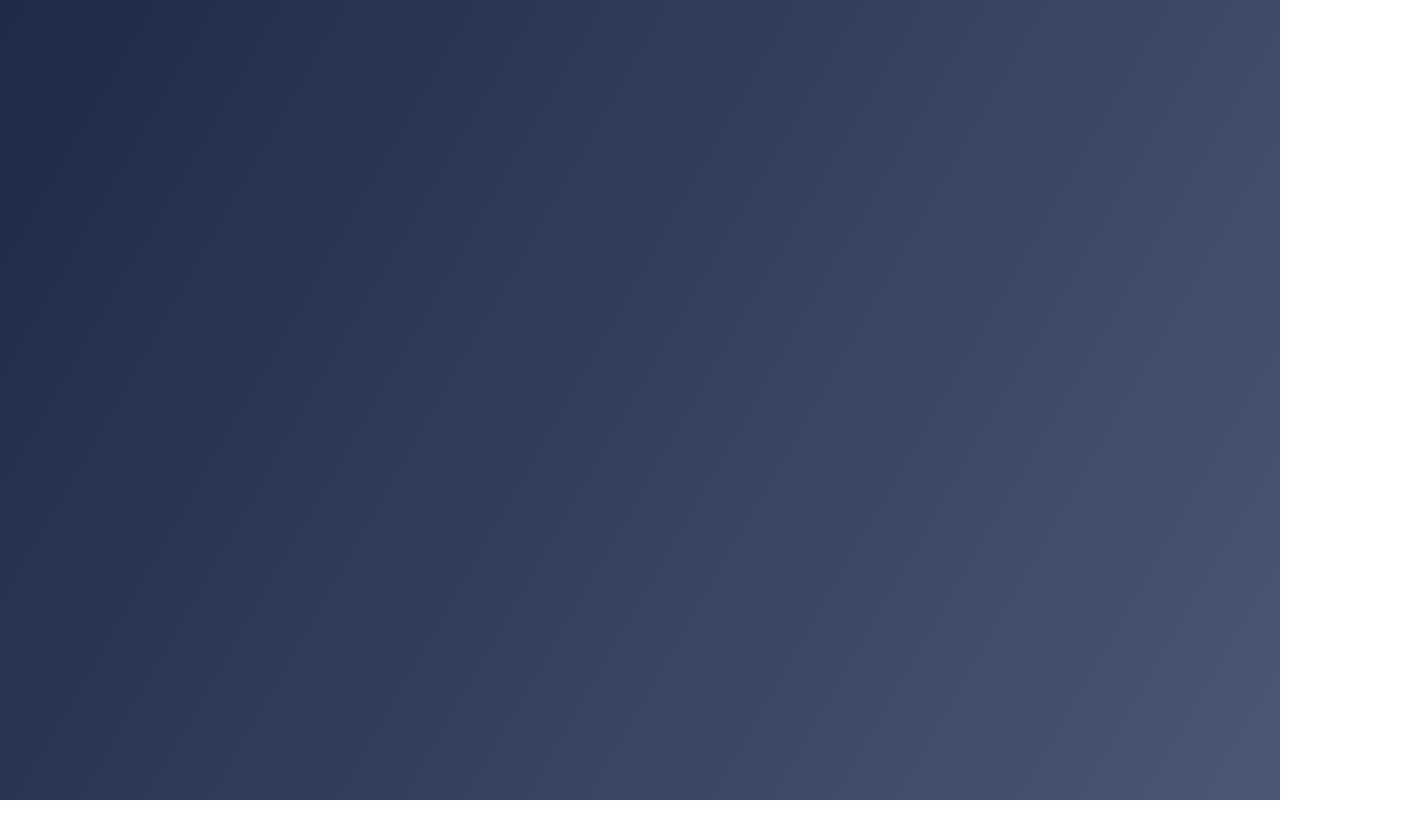
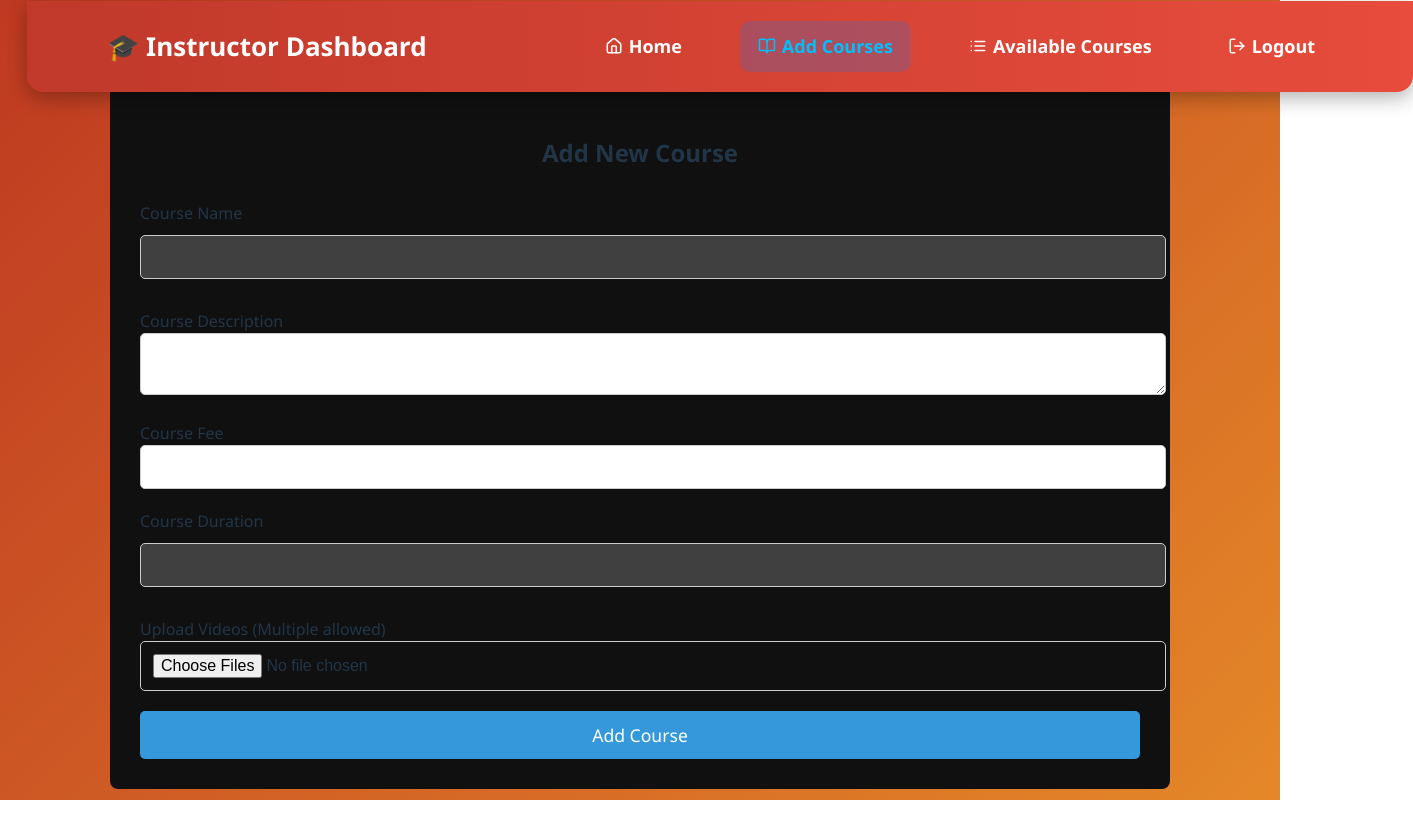
Before and after one commit to SandeshJadhav7320/Learning-Managment-System, a React (Vite) app in the folder frontend/: page /instructor-dashboard/addcourses in a window 1280 px wide. Before the commit this address led to /login. Shown: the top 838 px of the page, 1413 px wide, since content can reach past the window. Before the commit the page ends 800 px from the top, so only its background shows below. Built offline with nearby package versions, Linux system fonts and the light colour scheme.

Commit message:
Search box will be added

```diff
--- a/frontend/src/Dashboard/Availabel_Courses.css
+++ b/frontend/src/Dashboard/Availabel_Courses.css
@@ -1,178 +1,168 @@
-/* Base style for the courses page */
-.courses-page {
-  padding: 20px;
-  min-height: 100vh; /* Full height of the viewport */
-  overflow-y: auto; /* Enable vertical scrolling */
-  -ms-overflow-style: none; /* Hide scrollbar for IE and Edge */
-  scrollbar-width: none; /* Hide scrollbar for Firefox */
+body {
+  margin: 0;
+  font-family: 'Segoe UI', Tahoma, Geneva, Verdana, sans-serif;
+  background: linear-gradient(135deg, #1a2a6c, #b21f1f, #fdbb2d);
+  background-size: 400% 400%;
+  animation: gradientShift 15s ease infinite;
 }
 
-.courses-page::-webkit-scrollbar {
-  display: none; /* Hide scrollbar for Chrome, Safari, and Edge */
+@keyframes gradientShift {
+  0% {background-position: 0% 50%;}
+  50% {background-position: 100% 50%;}
+  100% {background-position: 0% 50%;}
 }
 
-/* Title of the courses page */
-.courses-title {
+.courses-page {
+  max-width: 1200px;
+  margin: 0 auto;
+  padding: 40px 20px;
+  color: #fff;
   text-align: center;
-  font-size: 2rem;
-  margin-bottom: 30px;
 }
 
-/* Container to hold all the course cards */
+.courses-title {
+  font-size: 36px;
+  margin-bottom: 30px;
+  font-weight: bold;
+  letter-spacing: 1px;
+}
+
+.search-input {
+  width: 300px;
+  padding: 12px;
+  font-size: 16px;
+  border-radius: 12px;
+  border: none;
+  outline: none;
+  margin-bottom: 30px;
+  background-color: rgba(255, 255, 255, 0.15);
+  color: white;
+  transition: 0.3s;
+}
+
+.search-input::placeholder {
+  color: #ddd;
+}
+
+.search-input:focus {
+  background-color: rgba(255, 255, 255, 0.25);
+}
+
 .courses-container {
   display: flex;
+  justify-content: center;
   flex-wrap: wrap;
-  gap: 20px; /* Space between cards */
-  justify-content: center;
+  gap: 30px;
 }
 
-/* Styling each individual course card */
 .course-card {
-  background-color: #0d0d0d;
-  border: 1px solid #ddd;
-  border-radius: 10px;
-  padding: 30px;
-  width: calc(50% - 20px); /* 2 cards per row instead of 3 */
-  text-align: center;
-  box-shadow: 0 4px 8px rgba(0, 0, 0, 0.15);
+  background: rgba(0, 0, 0, 0.6);
+  border: 1px solid rgba(255, 255, 255, 0.2);
+  border-radius: 16px;
+  padding: 20px;
+  width: 220px;
+  box-shadow: 0 8px 32px rgba(0, 0, 0, 0.25);
+  backdrop-filter: blur(10px);
+  color: white;
   transition: transform 0.3s ease, box-shadow 0.3s ease;
-  margin-bottom: 20px;
-  font-size: 18px; /* Optional: increase font size inside card */
+  animation: fadeIn 0.8s ease-in;
+}
+
+@keyframes fadeIn {
+  from { opacity: 0; transform: translateY(10px); }
+  to { opacity: 1; transform: translateY(0); }
 }
 
 .course-card:hover {
-  transform: translateY(-5px);
-  box-shadow: 0 8px 16px rgba(0, 0, 0, 0.2);
+  transform: translateY(-8px);
+  box-shadow: 0 12px 36px rgba(0, 0, 0, 0.4);
 }
 
+.course-card h2 {
+  font-size: 22px;
+  margin: 10px 0;
+  text-transform: capitalize;
+}
 
-/* Popup overlay covering the entire page */
+.course-card p {
+  font-size: 14px;
+  margin: 6px 0;
+}
+
+.course-image {
+  width: 100%;
+  height: 130px;
+  object-fit: cover;
+  border-radius: 10px;
+  margin-bottom: 10px;
+}
+
+.enroll-btn {
+  margin-top: 12px;
+  background: #00aaff;
+  border: none;
+  padding: 10px 16px;
+  color: white;
+  border-radius: 8px;
+  font-size: 14px;
+  cursor: pointer;
+  transition: background 0.3s;
+}
+
+.enroll-btn:hover {
+  background: #0077cc;
+}
+
+.enroll-btn:disabled {
+  background: #555;
+  cursor: not-allowed;
+  opacity: 0.7;
+}
+
 .popup-overlay {
   position: fixed;
   top: 0;
   left: 0;
   width: 100%;
   height: 100%;
-  background-color: rgba(0, 0, 0, 0.5); /* Semi-transparent background */
+  background: rgba(0, 0, 0, 0.65);
   display: flex;
   justify-content: center;
-  align-items: flex-start; /* Align content to the top */
-  z-index: 1000; /* Ensure it appears above everything else */
-  padding-top: 20px; /* Add space from the top */
+  align-items: center;
+  z-index: 999;
 }
 
-/* Popup content styling */
 .popup-content {
-  background-color: #221f1f;
-  padding: 20px;
-  border-radius: 8px;
+  background: linear-gradient(to right, #1e3c72, #2a5298);
+  color: white;
+  padding: 25px 40px;
+  border-radius: 12px;
   text-align: center;
-  box-shadow: 0 4px 10px rgba(0, 0, 0, 0.3);
-  width: 90%;
-  max-width: 400px;
+  box-shadow: 0 0 30px rgba(255, 255, 255, 0.2);
 }
 
-/* Popup message text */
-.popup-content p {
-  font-size: 1rem;
-  margin-bottom: 20px;
-  color: #f6eded;
+.popup-close-btn {
+  margin-top: 15px;
+  padding: 8px 16px;
+  border: none;
+  background-color: #444;
+  color: white;
+  border-radius: 6px;
+  cursor: pointer;
 }
 
-/* Close button styling */
-.popup-close-btn {
-  padding: 10px 20px;
-  font-size: 1rem;
-  background-color: #15012f; /* Close button color */
-  color: rgb(237, 226, 226);
-  border: none;
-  border-radius: 5px;
-  cursor: pointer;
-  transition: background-color 0.3s;
-}
-
-/* Close button hover effect */
-.popup-close-btn:hover {
-  background-color: #5454d1;
-}
-
-
-
-
-/* Hover effect for course card */
-.course-card:hover {
-  transform: translateY(-10px);
-}
-
-/* Title of each course */
-.course-card h2 {
-  font-size: 1.5rem;
-  margin-bottom: 15px;
-}
-
-/* Description of the course */
-.course-card p {
-  font-size: 1rem;
-  margin-bottom: 10px;
-}
-
-/* Enroll button */
-.enroll-btn {
-  padding: 10px 20px;
-  font-size: 1rem;
-  background-color: #3498db;
-  color: white;
-  border: none;
-  border-radius: 5px;
-  cursor: pointer;
-  transition: background-color 0.3s;
-}
-
-/* Enroll button hover effect */
-.enroll-btn:hover {
-  background-color: #2980b9;
-}
-
-/* Responsive design for desktops (three cards per row) */
-@media (min-width: 1025px) {
-  .course-card {
-    width: calc(33.333% - 20px);
-  }
-}
-
-/* Responsive design for tablets (two cards per row) */
-@media (max-width: 1024px) {
-  .course-card {
-    width: calc(50% - 20px); /* Two cards per row */
-  }
-}
-
-/* Responsive design for small tablets and large phones */
-@media (max-width: 768px) {
-  .course-card {
-    width: calc(100% - 40px); /* Single card per row */
-    max-width: 400px; /* Keep a max-width */
-    margin: 0 auto; /* Center the card */
+/* Responsive Design */
+@media (max-width: 600px) {
+  .search-input {
+    width: 90%;
   }
 
   .courses-container {
-    gap: 10px; /* Reduce gap for smaller screens */
+    flex-direction: column;
+    align-items: center;
+  }
+
+  .course-card {
+    width: 90%;
   }
 }
-
-/* Responsive design for very small devices (narrow phones) */
-@media (max-width: 480px) {
-  .course-card {
-    padding: 15px;
-    width: calc(100% - 30px); /* Slightly smaller padding for very small screens */
-  }
-
-  .enroll-btn {
-    font-size: 0.9rem;
-    padding: 8px 15px; /* Smaller button for small screens */
-  }
-
-  .courses-title {
-    font-size: 1.5rem; /* Adjust title size */
-  }
-}
--- a/frontend/src/Dashboard/Availabel_Courses.jsx
+++ b/frontend/src/Dashboard/Availabel_Courses.jsx
@@ -1,12 +1,13 @@
 import React, { useState, useEffect } from "react";
-import "./Availabel_Courses.css"; // Import CSS for styling
+import "./Availabel_Courses.css";
 
 const Availabel_Courses = () => {
   const [courses, setCourses] = useState([]);
-  const [enrolledCourses, setEnrolledCourses] = useState(new Set()); // Store enrolled courses
+  const [enrolledCourses, setEnrolledCourses] = useState(new Set());
   const [loading, setLoading] = useState(true);
-  const [popupMessage, setPopupMessage] = useState(""); // Message for the pop-up
-  const [showPopup, setShowPopup] = useState(false); // Control the visibility of the pop-up
+  const [popupMessage, setPopupMessage] = useState("");
+  const [showPopup, setShowPopup] = useState(false);
+  const [searchTerm, setSearchTerm] = useState("");
 
   useEffect(() => {
     const fetchCourses = async () => {
@@ -22,18 +23,15 @@ const Availabel_Courses = () => {
       }
     };
 
-    Promise.all([fetchCourses(), ]).finally(() => setLoading(false));
+    Promise.all([fetchCourses()]).finally(() => setLoading(false));
   }, []);
 
   const handleEnroll = async (courseId) => {
-    const studentId = localStorage.getItem("studentid"); // Get student ID from localStorage
-
+    const studentId = localStorage.getItem("studentid");
     if (!studentId) {
       alert("Student ID is missing. Please log in again.");
       return;
     }
-
-    console.log("Enrolling student:", studentId, "in course:", courseId); // Debugging log
 
     const confirmEnrollment = window.confirm("Do you want to enroll in this course?");
     if (!confirmEnrollment) return;
@@ -41,21 +39,12 @@ const Availabel_Courses = () => {
     try {
       const response = await fetch("http://localhost:8080/enrollment", {
         method: "POST",
-        headers: {
-          "Content-Type": "application/json",
-        },
-        body: JSON.stringify({
-          studentId: Number(studentId), // Ensure it's sent as a number
-          courseId: courseId,
-        }),
+        headers: { "Content-Type": "application/json" },
+        body: JSON.stringify({ studentId: Number(studentId), courseId }),
       });
 
       const data = await response.json();
-      console.log("Enrollment response:", data); // Debugging log
-
       setPopupMessage(data.message);
-
-      // Update the enrolled courses list after successful enrollment
       setEnrolledCourses((prev) => new Set([...prev, courseId]));
     } catch (error) {
       console.error("Error during enrollment:", error);
@@ -67,8 +56,12 @@ const Availabel_Courses = () => {
 
   const closePopup = () => {
     setShowPopup(false);
-    setPopupMessage(""); // Clear the message when the pop-up is closed
+    setPopupMessage("");
   };
+
+  const filteredCourses = courses.filter(course =>
+    course.name.toLowerCase().includes(searchTerm.toLowerCase())
+  );
 
   if (loading) {
     return <p>Loading courses...</p>;
@@ -77,21 +70,29 @@ const Availabel_Courses = () => {
   return (
     <div className="courses-page">
       <h1 className="courses-title">Available Courses</h1>
+
+      <input
+        type="text"
+        placeholder="Search courses..."
+        value={searchTerm}
+        onChange={(e) => setSearchTerm(e.target.value)}
+        className="search-input"
+      />
+
       <div className="courses-container">
-        {courses.map((course) => (
+        {filteredCourses.map((course) => (
           <div key={course.id} className="course-card">
+            {course.imageUrl && (
+              <img src={course.imageUrl} alt={course.name} className="course-image" />
+            )}
             <h2>{course.name}</h2>
             <p>{course.description}</p>
-            <p>
-              <strong>Fee:</strong> ${course.fee}
-            </p>
-            <p>
-              <strong>Duration:</strong> {course.duration}
-            </p>
+            <p><strong>Fee:</strong> ${course.fee}</p>
+            <p><strong>Duration:</strong> {course.duration}</p>
             <button
               className="enroll-btn"
               onClick={() => handleEnroll(course.id)}
-              disabled={enrolledCourses.has(course.id)} // Disable if already enrolled
+              disabled={enrolledCourses.has(course.id)}
             >
               {enrolledCourses.has(course.id) ? "Enrolled" : "Enroll Now"}
             </button>
@@ -103,9 +104,7 @@ const Availabel_Courses = () => {
         <div className="popup-overlay">
           <div className="popup-content">
             <p>{popupMessage}</p>
-            <button className="popup-close-btn" onClick={closePopup}>
-              Close
-            </button>
+            <button className="popup-close-btn" onClick={closePopup}>Close</button>
           </div>
         </div>
       )}
--- /dev/null
+++ b/frontend/src/Dashboard/Instructor_Sidebar.css
@@ -0,0 +1,52 @@
+.instructor-navbar {
+    width: 100%;
+    display: flex;
+    justify-content: space-between;
+    align-items: center;
+    background: linear-gradient(to right, #c0392b, #e74c3c);
+    padding: 20px 80px; /* Increased padding */
+    border-bottom-left-radius: 16px;
+    border-bottom-right-radius: 16px;
+    box-shadow: 0 6px 20px rgba(0, 0, 0, 0.3);
+    color: #fff;
+    position: sticky;
+    top: 0;
+    z-index: 1000;
+  }
+
+  .navbar-logo {
+    font-size: 26px; /* Bigger logo text */
+    font-weight: bold;
+    color: #fff;
+    display: flex;
+    align-items: center;
+    gap: 10px;
+  }
+
+  .navbar-links {
+    display: flex;
+    gap: 40px; /* More spacing between links */
+    list-style: none;
+    margin: 0;
+    padding: 0;
+  }
+
+  .navbar-links li a {
+    display: flex;
+    align-items: center;
+    text-decoration: none;
+    color: #fff;
+    font-weight: 600;
+    font-size: 18px; /* Bigger text */
+    padding: 12px 18px; /* Increased padding */
+    border-radius: 10px;
+    transition: background-color 0.2s ease;
+  }
+
+  .navbar-links li a:hover {
+    background-color: rgba(255, 255, 255, 0.2);
+  }
+
+  .active-link {
+    background-color: rgba(0, 0, 0, 0.3);
+  }
--- a/frontend/src/Dashboard/Instructor_Sidebar.jsx
+++ b/frontend/src/Dashboard/Instructor_Sidebar.jsx
@@ -1,46 +1,41 @@
 import React from 'react';
 import { NavLink } from 'react-router-dom';
-import './Sidebar.css';
+import './Instructor_Sidebar.css';
+import { Home, BookOpen, List, LogOut } from 'lucide-react';
 
 const Instructor_Sidebar = () => {
   return (
-    <div className="sidebar">
-      <h2>Instructor Dashboard</h2>
-      <ul>
+    <nav className="instructor-navbar">
+      <div className="navbar-logo">
+        🎓 Instructor Dashboard
+      </div>
+      <ul className="navbar-links">
         <li>
-          <NavLink
-            to="/instructor-dashboard/instructorhome"
-            className={({ isActive }) => (isActive ? 'active-link' : '')}
-          >
+          <NavLink to="/instructor-dashboard/instructorhome" className={({ isActive }) => (isActive ? 'active-link' : '')}>
+            <Home size={18} style={{ marginRight: '6px' }} />
             Home
           </NavLink>
         </li>
         <li>
-          <NavLink
-            to="/instructor-dashboard/addcourses"
-            className={({ isActive }) => (isActive ? 'active-link' : '')}
-          >
+          <NavLink to="/instructor-dashboard/addcourses" className={({ isActive }) => (isActive ? 'active-link' : '')}>
+            <BookOpen size={18} style={{ marginRight: '6px' }} />
             Add Courses
           </NavLink>
         </li>
         <li>
-          <NavLink
-            to="/instructor-dashboard/instructorcourses"
-            className={({ isActive }) => (isActive ? 'active-link' : '')}
-          >
+          <NavLink to="/instructor-dashboard/instructorcourses" className={({ isActive }) => (isActive ? 'active-link' : '')}>
+            <List size={18} style={{ marginRight: '6px' }} />
             Available Courses
           </NavLink>
         </li>
         <li>
-          <NavLink
-            to="/instructor-dashboard/logout"
-            className={({ isActive }) => (isActive ? 'active-link' : '')}
-          >
+          <NavLink to="/instructor-dashboard/logout" className={({ isActive }) => (isActive ? 'active-link' : '')}>
+            <LogOut size={18} style={{ marginRight: '6px' }} />
             Logout
           </NavLink>
         </li>
       </ul>
-    </div>
+    </nav>
   );
 };
 
--- a/frontend/src/Dashboard/Student_Enrolled_Courses.jsx
+++ b/frontend/src/Dashboard/Student_Enrolled_Courses.jsx
@@ -1,9 +1,9 @@
-// src/pages/Courses.jsx
 import React, { useState, useEffect } from "react";
 import { useNavigate } from "react-router-dom";
 
 const Courses = () => {
   const [enrolledCourses, setEnrolledCourses] = useState([]);
+  const [searchTerm, setSearchTerm] = useState("");
   const studentId = localStorage.getItem("studentid");
   const navigate = useNavigate();
 
@@ -29,16 +29,29 @@ const Courses = () => {
 
   const handleGoToCourse = (course) => {
     navigate(`/course/${course.id}`, {
-      state: { videoUrls: course.videoUrls } // Send all videos of the course
+      state: { videoUrls: course.videoUrls }
     });
   };
+
+  const filteredEnrolledCourses = enrolledCourses.filter(course =>
+    course.name.toLowerCase().includes(searchTerm.toLowerCase())
+  );
 
   return (
     <div className="courses-page">
       <h1 className="courses-title">My Enrolled Courses</h1>
+
+      <input
+        type="text"
+        placeholder="Search enrolled courses..."
+        value={searchTerm}
+        onChange={(e) => setSearchTerm(e.target.value)}
+        className="search-input"
+      />
+
       <div className="courses-container">
-        {enrolledCourses.length > 0 ? (
-          enrolledCourses.map((course) => (
+        {filteredEnrolledCourses.length > 0 ? (
+          filteredEnrolledCourses.map((course) => (
             <div className="course-card" key={course.id}>
               <div className="course-info">
                 <h2>{course.name}</h2>
```
Also changed, not shown: frontend/src/App.jsx (+7 -10 lines), frontend/src/Dashboard/InstructorDashboard.jsx (+3 -4 lines), frontend/src/components/Login.jsx (+23 -25 lines), frontend/src/Dashboard/Student_Enrolled_Courses.css (indentation only).
